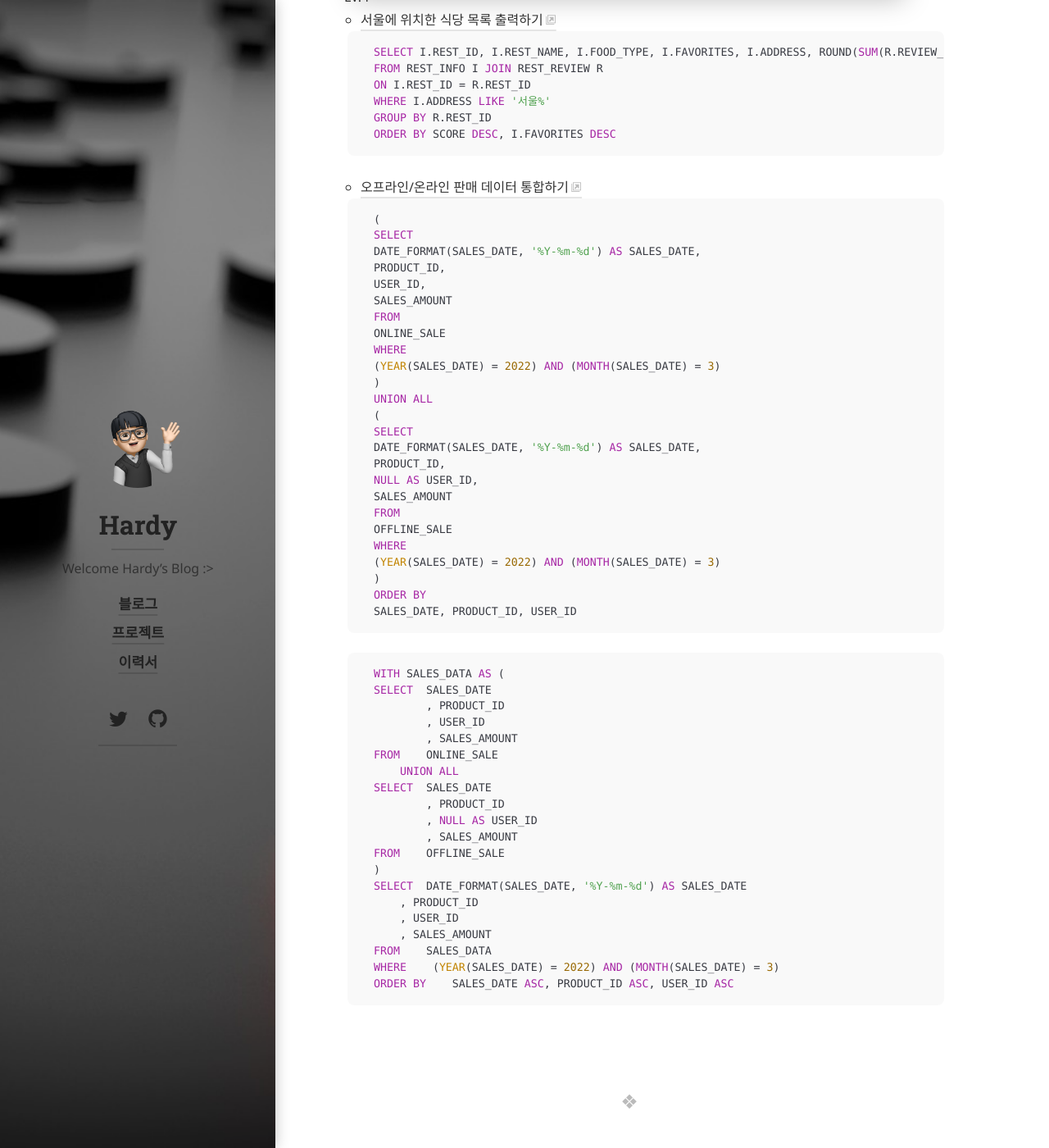
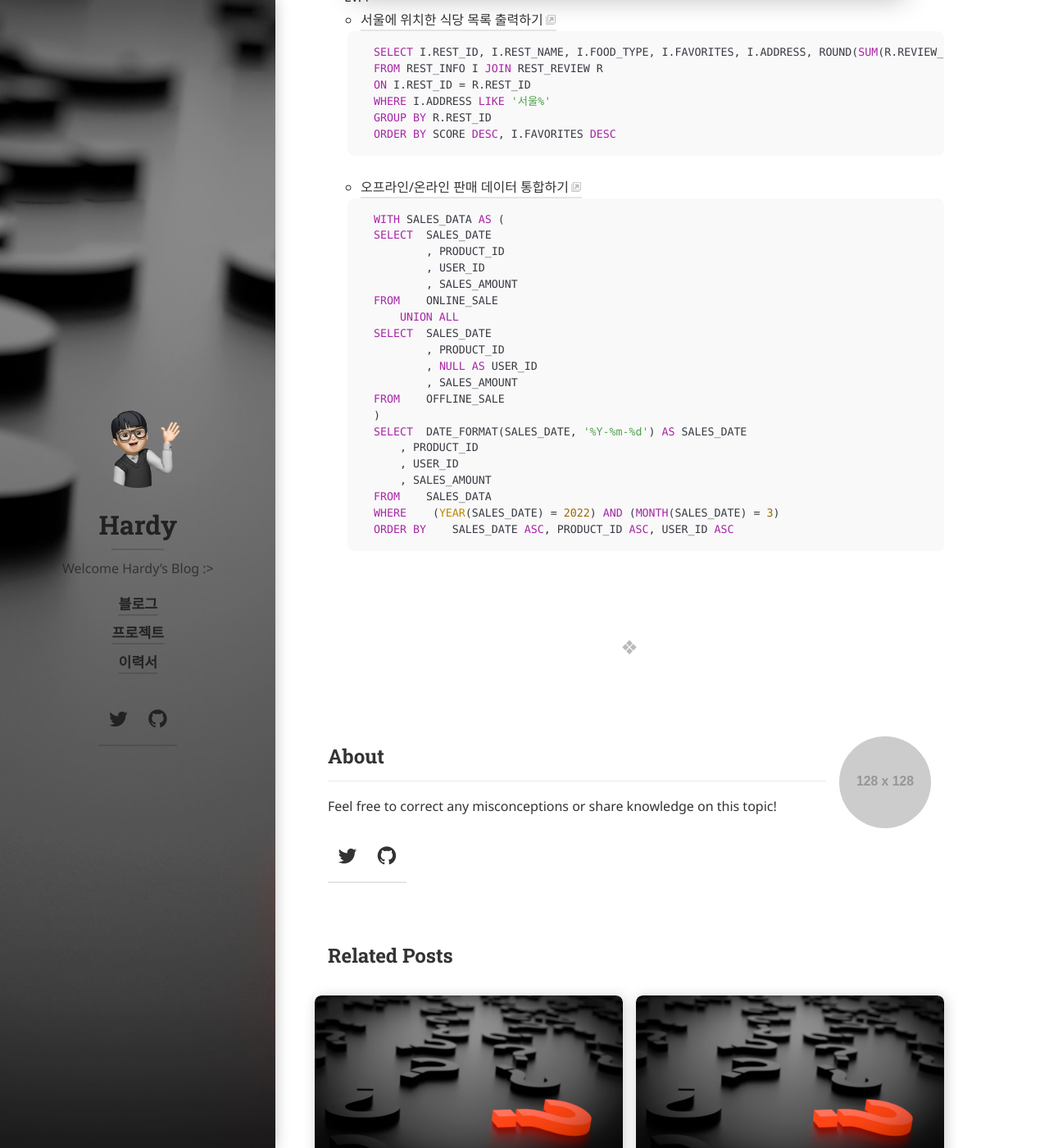
Before and after one commit to hardy716/hardy716.github.io, a Jekyll site: the page built from SQL/_posts/2023-04-17-프로그래머스-SQL-고득점-Kit-SELECT.md, in a window 1280 px wide and 1400 px high, scrolled down 3902 px. Shown: the whole window at 82% size. Built offline with Jekyll 4.4.1, drawn with Linux system fonts in a browser that asks for light colours; cached includes are drawn as plain includes; nearby versions of some CDN libraries; some web fonts are replaced; library files that are not in the unit come from our copies; some of the changed text lies outside the part shown.

Commit message:
blog post

````diff
--- a/SQL/_posts/2023-04-17-프로그래머스-SQL-고득점-Kit.md
+++ b/SQL/_posts/2023-04-17-프로그래머스-SQL-고득점-Kit-SELECT.md
@@ -154,33 +154,6 @@ invert_sidebar: true
     ```
     - [오프라인/온라인 판매 데이터 통합하기](https://school.programmers.co.kr/learn/courses/30/lessons/131537)
     ```sql
-    (
-    SELECT
-        DATE_FORMAT(SALES_DATE, '%Y-%m-%d') AS SALES_DATE,
-        PRODUCT_ID,
-        USER_ID,
-        SALES_AMOUNT
-    FROM
-        ONLINE_SALE
-    WHERE
-        (YEAR(SALES_DATE) = 2022) AND (MONTH(SALES_DATE) = 3)
-    )
-    UNION ALL
-    (
-    SELECT
-        DATE_FORMAT(SALES_DATE, '%Y-%m-%d') AS SALES_DATE,
-        PRODUCT_ID,
-        NULL AS USER_ID,
-        SALES_AMOUNT
-    FROM
-        OFFLINE_SALE
-    WHERE
-        (YEAR(SALES_DATE) = 2022) AND (MONTH(SALES_DATE) = 3)
-    )
-    ORDER BY
-        SALES_DATE, PRODUCT_ID, USER_ID
-    ```
-    ```sql
     WITH SALES_DATA AS (
         SELECT  SALES_DATE
                 , PRODUCT_ID
````
Also changed, not shown: other parts of SQL/_posts/2023-04-17-프로그래머스-SQL-고득점-Kit-SELECT.md (+2 -2 lines), SQL/_posts/2023-04-17-프로그래머스-SQL-고득점-Kit-GROUP_BY.md (added, +29 -0 lines), SQL/_posts/2023-04-17-프로그래머스-SQL-고득점-Kit-IS_NULL.md (added, +29 -0 lines), SQL/_posts/2023-04-17-프로그래머스-SQL-고득점-Kit-JOIN.md (added, +29 -0 lines), SQL/_posts/2023-04-17-프로그래머스-SQL-고득점-Kit-SUM,MAX,MIN.md (added, +29 -0 lines), SQL/_posts/2023-04-17-프로그래머스-SQL-고득점-Kit-String,Date.md (added, +29 -0 lines), 1 other file.
